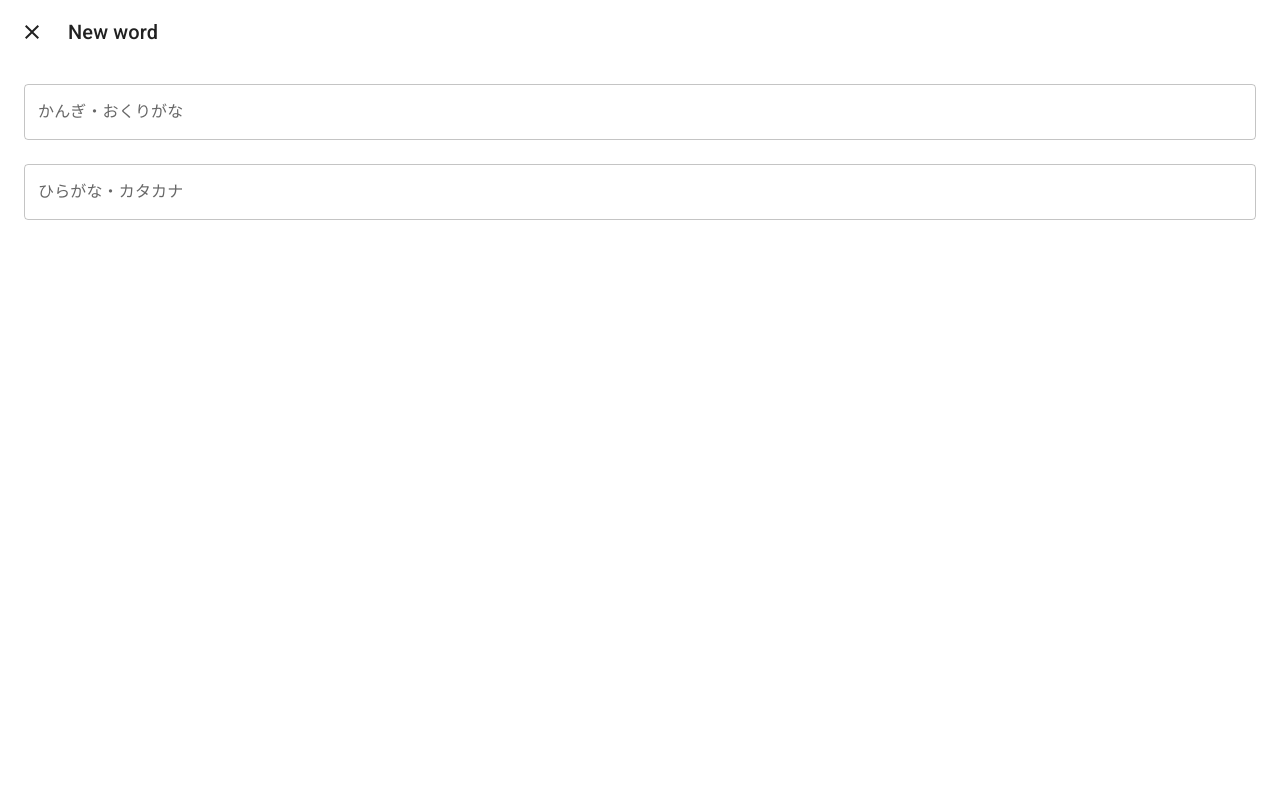
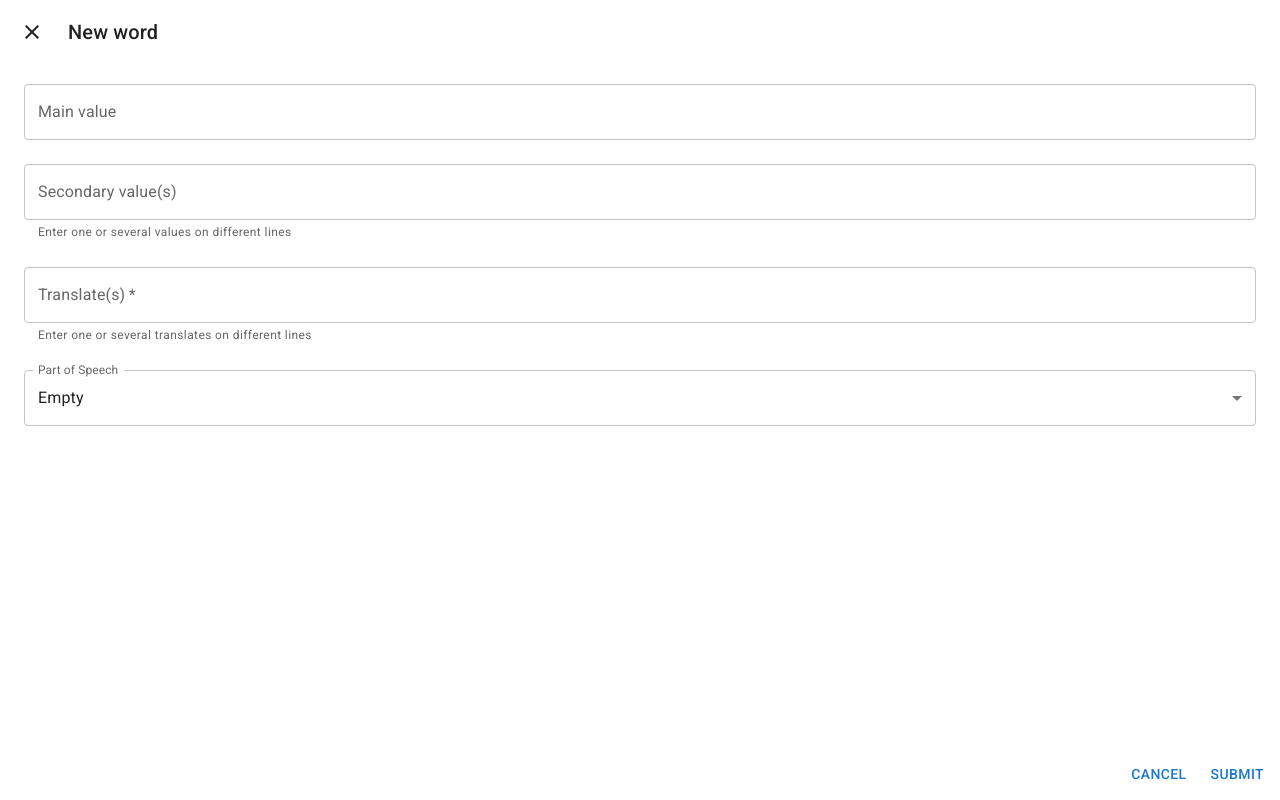
Before and after one commit to vpogodaev/vocabulary, a React (Create React App) app: page /dictionaries/1 in a window 1280 px wide. Both pictures are taken after a click on the button 1236 px from the left and 756 px from the top of the page. Built offline with nearby package versions, Linux system fonts and the light colour scheme; data requests are answered from the project's data file.

Commit message:
new word form

```diff
--- a/src/components/Inputs/ComboBox.tsx
+++ b/src/components/Inputs/ComboBox.tsx
@@ -7,9 +7,9 @@ type TComboBoxProps = {
   id: string,
   labelId?: string,
   label: string,
-  value: string | number,
-  onChange: (event: SelectChangeEvent<string | number>, child: React.ReactNode) => void,
-  items: [{ value: string | number, label: string }],
+  value: string,
+  onChange: (event: SelectChangeEvent, child?: React.ReactNode) => void,
+  items: { value: string | number, label: string }[],
 };
 
 export const ComboBox = ({
@@ -17,11 +17,18 @@ export const ComboBox = ({
 }: TComboBoxProps) => {
   labelId = labelId || `${id}-label`;
 
-  const menuItems = items.map((i) => <MenuItem value={i.value}>{i.label}</MenuItem>);
+  const menuItems = items.map((i) => (
+    <MenuItem
+      key={i.value}
+      value={i.value}
+    >
+      {i.label}
+    </MenuItem>
+  ));
 
   return (
-    <FormControl sx={{ m: 1, minWidth: 120 }}>
-      <InputLabel id="demo-simple-select-helper-label">Age</InputLabel>
+    <FormControl sx={{ minWidth: 120 }}>
+      <InputLabel id="demo-simple-select-helper-label">{label}</InputLabel>
       <Select
         labelId={labelId}
         id={id}
--- a/src/db/db.json
+++ b/src/db/db.json
@@ -23,22 +23,23 @@
   ],
   "words": [
     {
-      "id": 1,
-      "value1": "test",
-      "value2": "тест",
-      "dictionaryId": 1
-    },
-    {
-      "id": 2,
-      "value1": "check",
-      "value2": "проверка",
-      "dictionaryId": 1
-    },
-    {
       "id": 6,
       "value1": "かさ",
       "value2": "Зонт",
       "dictionaryId": 2
+    },
+    {
+      "mainWord": "test",
+      "secondaryWords": [],
+      "translates": [
+        {
+          "value": "тест",
+          "isMain": true
+        }
+      ],
+      "partOfSpeech": "noun",
+      "dictionaryId": 1,
+      "id": 7
     }
   ]
 }
--- a/src/models/Dictionary/IWord.ts
+++ b/src/models/Dictionary/IWord.ts
@@ -1,17 +1,25 @@
-enum PartsOfSpeach {
+export enum PartsOfSpeech {
+  empty = 'empty',
   noun = 'noun',
   verb = 'verb',
   adjective = 'adjective',
   pronoun = 'pronoun',
   conjunction = 'conjunction',
   interjection = 'interjection',
-  prenominal = 'prenominal'
+  prenominal = 'prenominal',
+}
+
+export type TWordValue = {
+  value: string;
+  isMain: boolean;
 }
 
 interface IWordBase {
-  // TODO: tmp
-  value1: string;
-  value2: string;
+  mainWord?: string;
+  secondaryWords?: TWordValue[];
+  translates: TWordValue[];
+  partOfSpeech: PartsOfSpeech;
+  description?: string;
 }
 
 export interface IWord extends IWordBase {
@@ -20,5 +28,5 @@ export interface IWord extends IWordBase {
 }
 
 export interface INewWord extends IWordBase {
-
+  dictionaryId?: number;
 }
--- a/src/pages/Dictionaries/WordsPage/components/NewWordForm.tsx
+++ b/src/pages/Dictionaries/WordsPage/components/NewWordForm.tsx
@@ -1,7 +1,12 @@
-import { Box, TextField } from '@mui/material';
-import React, { useState } from 'react';
+import { Box, Button, SelectChangeEvent, TextField } from '@mui/material';
+import React, { FormEvent, useState } from 'react';
 import { SliderDialog } from '../../../../components/SliderDialog/SliderDialog';
-import { INewWord } from '../../../../models/Dictionary/IWord';
+import {
+  INewWord,
+  PartsOfSpeech,
+  TWordValue,
+} from '../../../../models/Dictionary/IWord';
+import { ComboBox } from '../../../../components/Inputs/ComboBox';
 
 type TNewWordFormProps = {
   isOpened: boolean;
@@ -10,26 +15,112 @@ type TNewWordFormProps = {
 };
 
 const TEXT_NEW_WORD_HEADER = 'New word';
+const TEXT_MAIN_VALUE = 'Main value';
+const TEXT_MAIN_VALUE_ERROR = 'Set either Main value or Secondary value(s)';
+const TEXT_SECONDARY_VALUE = 'Secondary value(s)';
+const TEXT_SECONDARY_VALUE_HELPER =
+  'Enter one or several values on different lines';
+const TEXT_SECONDARY_VALUE_ERROR =
+  'Set either Main value or Secondary value(s)';
+const TEXT_TRANSLATE = 'Translate(s)';
+const TEXT_TRANSLATE_HELPER =
+  'Enter one or several translates on different lines';
+const TEXT_TRANSLATE_ERROR = 'Enter at least one translate';
 const TEXT_CANCEL_BTN = 'Cancel';
 const TEXT_SUBMIT_BTN = 'Submit';
+
+// TODO: tmp
+const partsOfSpeech = Object.entries(PartsOfSpeech).map(([k, v]) => ({
+  value: k,
+  label: v.charAt(0).toUpperCase() + v.slice(1),
+}));
+
+const getWordsArray = (wordsString: string): TWordValue[] | undefined => {
+  const wordsArray =
+    wordsString
+      .trim()
+      ?.split('\n')
+      .filter((w) => w.length)
+      .map((w) => ({ value: w, isMain: false })) || undefined;
+  if (wordsArray && wordsArray.length) {
+    wordsArray[0].isMain = true;
+  }
+
+  return wordsArray;
+};
 
 export const NewWordForm: React.FC<TNewWordFormProps> = ({
   isOpened,
   onClose,
   onSubmit,
 }) => {
-  const [value, setValue] = useState<string>('');
+  const [mainWord, setMainWord] = useState<string>('');
+  const [secondaryWords, setSecondaryWords] = useState<string>('');
+  const [translates, setTranslates] = useState<string>('');
+  const [partOfSpeech, setPartOfSpeech] = useState<string>(
+    partsOfSpeech[0].value,
+  );
+  const [isMainSecondaryError, setIsMainSecondaryError] =
+    useState<boolean>(false);
+  const [isTranslateError, setIsTranslateError] = useState<boolean>(false);
 
   const handleTextFieldChange = (
     e: React.ChangeEvent<HTMLInputElement | HTMLTextAreaElement>,
     set: React.Dispatch<React.SetStateAction<string>>,
+    setRemoveEmptyError?: React.Dispatch<React.SetStateAction<boolean>>,
   ) => {
-    set(e.target.value);
+    const { value } = e.target;
+    set(value);
+
+    if (setRemoveEmptyError && value.trim()) {
+      setRemoveEmptyError(false);
+    }
+  };
+
+  const handleComboboxChange = (e: SelectChangeEvent) => {
+    setPartOfSpeech(e.target.value);
+  };
+
+  const handleCancelClicked = () => {
+    onClose();
+  };
+
+  const handleSubmitForm = (e: FormEvent) => {
+    e.preventDefault();
+
+    if (!mainWord.trim() && !secondaryWords.trim()) {
+      setIsMainSecondaryError(true);
+      return;
+    }
+
+    setIsMainSecondaryError(false);
+
+    const _translates = getWordsArray(translates);
+    if (!_translates) {
+      setIsTranslateError(true);
+      return;
+    }
+    const newWord: INewWord = {
+      mainWord: mainWord.trim() || undefined,
+      secondaryWords: getWordsArray(secondaryWords),
+      translates: _translates,
+      partOfSpeech: partOfSpeech as PartsOfSpeech,
+    };
+
+    onSubmit(newWord);
+
+    setMainWord(() => '');
+    setSecondaryWords(() => '');
+    setTranslates(() => '');
+    setPartOfSpeech(() => partsOfSpeech[0].value);
+
+    onClose();
   };
 
   const form = (
     <Box
       component="form"
+      onSubmit={handleSubmitForm}
       id="wordInputForm"
       sx={{
         display: 'grid',
@@ -39,18 +130,64 @@ export const NewWordForm: React.FC<TNewWordFormProps> = ({
       }}
     >
       <TextField
-        // required
-        label="かんぎ・おくりがな"
-        value={value}
-        onChange={(e) => handleTextFieldChange(e, setValue)}
+        sx={{ width: '100%' }}
+        label={TEXT_MAIN_VALUE}
+        value={mainWord}
+        onChange={(e) =>
+          handleTextFieldChange(e, setMainWord, setIsMainSecondaryError)
+        }
+        error={isMainSecondaryError}
+        helperText={isMainSecondaryError && TEXT_MAIN_VALUE_ERROR}
       />
       <TextField
-        // required
-        label="ひらがな・カタカナ"
-        value={value}
-        onChange={(e) => handleTextFieldChange(e, setValue)}
+        sx={{ width: '100%' }}
+        label={TEXT_SECONDARY_VALUE}
+        error={isMainSecondaryError}
+        helperText={
+          isMainSecondaryError
+            ? TEXT_SECONDARY_VALUE_ERROR
+            : TEXT_SECONDARY_VALUE_HELPER
+        }
+        multiline
+        value={secondaryWords}
+        onChange={(e) =>
+          handleTextFieldChange(e, setSecondaryWords, setIsMainSecondaryError)
+        }
+      />
+      <TextField
+        sx={{ width: '100%' }}
+        label={TEXT_TRANSLATE}
+        error={isTranslateError}
+        helperText={
+          isTranslateError ? TEXT_TRANSLATE_ERROR : TEXT_TRANSLATE_HELPER
+        }
+        multiline
+        required
+        value={translates}
+        onChange={(e) =>
+          handleTextFieldChange(e, setTranslates, setIsTranslateError)
+        }
+      />
+      <ComboBox
+        id="partOfSpeech"
+        value={partOfSpeech}
+        onChange={handleComboboxChange}
+        label="Part of Speech"
+        items={partsOfSpeech}
       />
     </Box>
+  );
+
+  const actions = (
+    <>
+      <Button onClick={handleCancelClicked}>{TEXT_CANCEL_BTN}</Button>
+      <Button
+        type="submit"
+        form="wordInputForm"
+      >
+        {TEXT_SUBMIT_BTN}
+      </Button>
+    </>
   );
 
   return (
@@ -59,7 +196,7 @@ export const NewWordForm: React.FC<TNewWordFormProps> = ({
       onCloseClick={onClose}
       title={TEXT_NEW_WORD_HEADER}
       content={form}
-      // actions={actions}
+      actions={actions}
     />
   );
 };
--- a/src/pages/Dictionaries/WordsPage/components/WordsList.tsx
+++ b/src/pages/Dictionaries/WordsPage/components/WordsList.tsx
@@ -9,13 +9,26 @@ type TWordsListProps = {
 };
 
 export const WordsList: React.FC<TWordsListProps> = ({ words, onClick }) => {
-  const wordsToRender = useMemo<TElementPropsWithId[]>(() => words.map((w) => (
-    {
-      primaryText: w.value1,
-      secondaryText: w.value2,
-      id: w.id.toString(),
-    }
-  )), [words]);
+  const wordsToRender = useMemo<TElementPropsWithId[]>(
+    () =>
+      words.map((w) => {
+        // const primaryText = w.mainWord || w.secondaryWords?.[0] || '';
+        // const secondaryText = w.translate?.find((t) => t.isMain)?.value || w.translate?.[0].value || '';
+
+        const primaryText = w.mainWord || '';
+        const secondaryText =
+          w.translates?.find((t) => t.isMain)?.value ||
+          w.translates?.[0].value ||
+          '';
+
+        return {
+          primaryText,
+          secondaryText,
+          id: w.id.toString(),
+        };
+      }),
+    [words],
+  );
 
   return (
     <ElementsList
--- a/src/services/http.ts
+++ b/src/services/http.ts
@@ -5,7 +5,7 @@ export enum Methods {
   DELETE = 'DELETE',
 }
 
-export const httpFetch = async <T extends unknown = undefined>(
+export const httpFetch = async <T = undefined>(
   url: string,
   data?: unknown,
   method: Methods = Methods.GET,
@@ -20,6 +20,7 @@ export const httpFetch = async <T extends unknown = undefined>(
 
   const response = await fetch(url, params);
 
+  // TODO: actually, !ok is also ok status: fix it
   if (!response.ok) {
     throw new Error(response.status.toString());
   }
--- a/src/services/wordsService.ts
+++ b/src/services/wordsService.ts
@@ -1,24 +1,12 @@
-import { IWord } from '../models/Dictionary/IWord';
+import { INewWord, IWord } from '../models/Dictionary/IWord';
 import { ORIGIN } from './constants';
-import { httpFetch } from './http';
+import { httpFetch, Methods } from './http';
 
 const route = 'words';
 
 export const getWords = (dictionaryId: number): Promise<IWord[]> => httpFetch<IWord[]>(`${ORIGIN}/${route}?dictionaryId=${dictionaryId}`);
 
-export const postWord = (word: IWord): Promise<any> => {
-  try {
-    const params = {
-      method: 'POST',
-      body: JSON.stringify(word),
-      headers: { 'Content-Type': 'application/json' },
-    };
-    return fetch(`${ORIGIN}/${route}`, params);
-  } catch (e: any) {
-    console.error(e.message);
-    throw e;
-  }
-};
+export const postWord = (word: INewWord): Promise<IWord> => httpFetch<IWord>(`${ORIGIN}/${route}`, word, Methods.POST);
 
 export const WordsAPI = {
   getWords,
```
Also changed, not shown: src/components/AppBars/Top.tsx (+9 -12 lines), src/pages/Dictionaries/DictionariesPage/components/NewDictionaryForm.tsx (+10 -7 lines), src/pages/Dictionaries/WordsPage/WordsPage.tsx (+16 -18 lines), src/store/wordsSlice.ts (+21 -6 lines).
